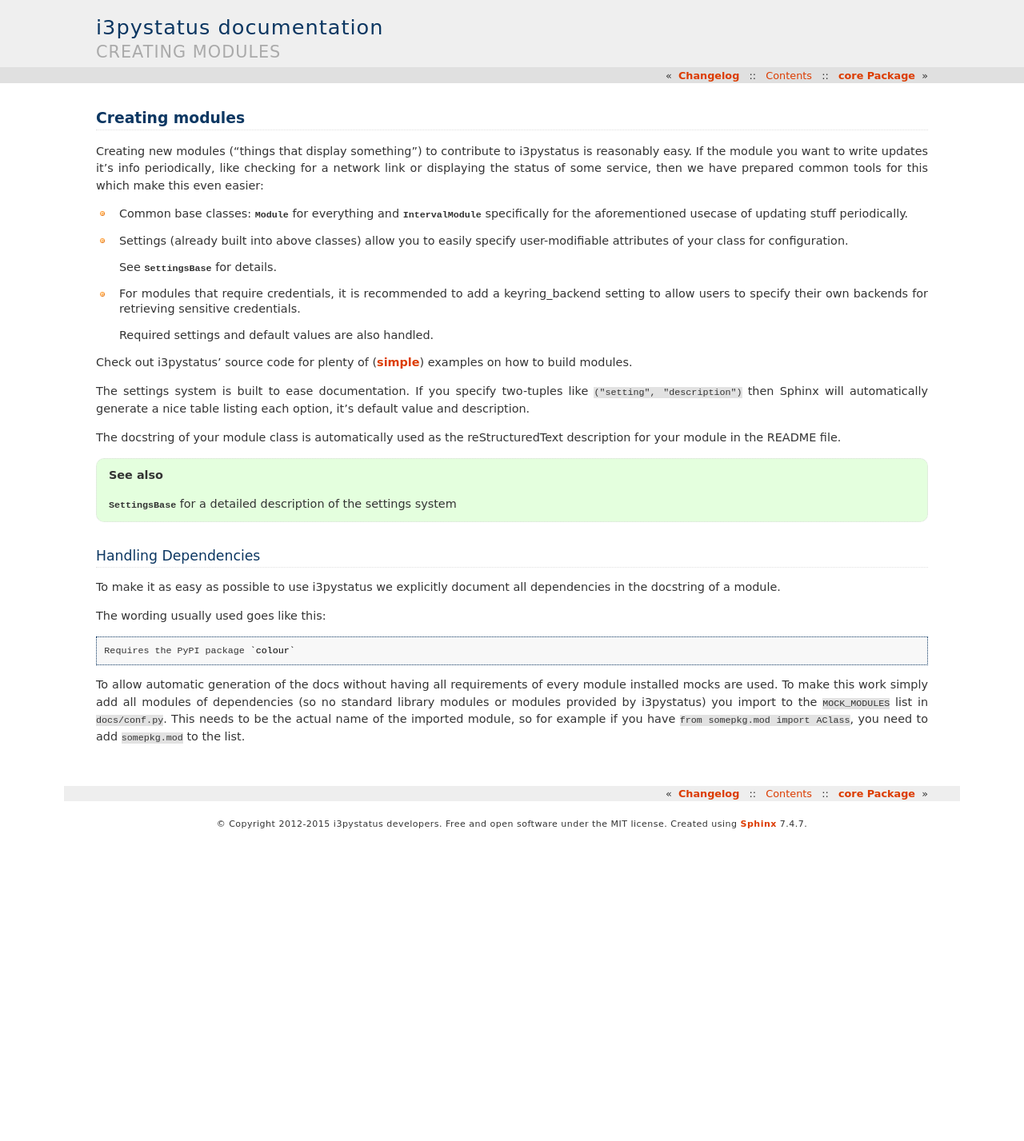
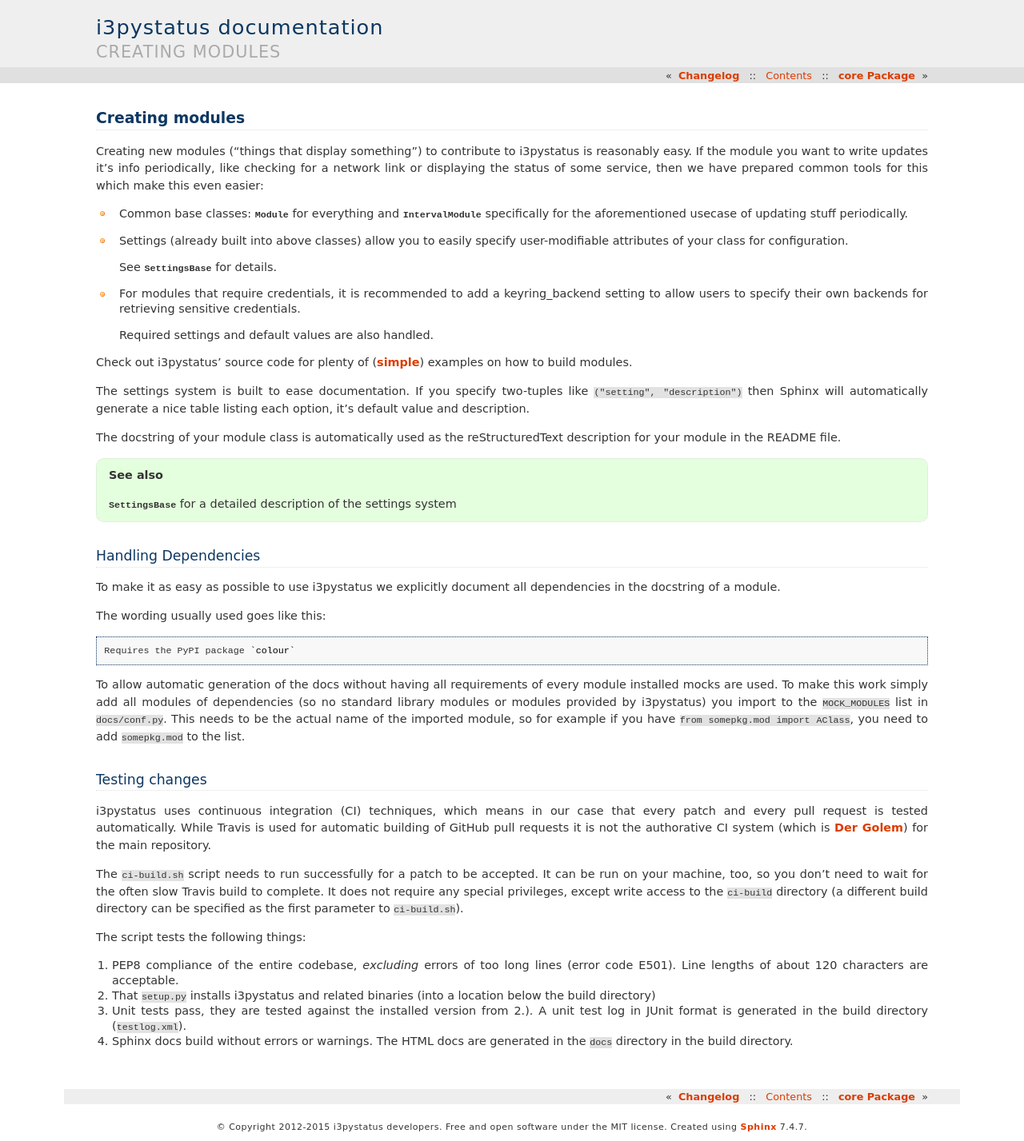
Before and after one commit to enkore/i3pystatus, a Sphinx documentation site: the page built from docs/module.rst, in a window 1280 px wide. Shown: the whole page at 80% size. Built offline with Sphinx 7.4.7, drawn with Linux system fonts in a browser that asks for light colours; before the commit the page ends 1047 px from its top, so only the background shows below that.

Commit message:
Add testing changes chapter

```diff
--- a/docs/module.rst
+++ b/docs/module.rst
@@ -56,3 +56,32 @@ or modules provided by i3pystatus) you import to the ``MOCK_MODULES``
 list in ``docs/conf.py``. This needs to be the actual name of the imported
 module, so for example if you have ``from somepkg.mod import AClass``,
 you need to add ``somepkg.mod`` to the list.
+
+Testing changes
+---------------
+
+i3pystatus uses continuous integration (CI) techniques, which means in
+our case that every patch and every pull request is tested
+automatically. While Travis is used for automatic building of GitHub
+pull requests it is not the authorative CI system (which is `Der Golem
+<http://golem.enkore.de/>`_) for the main repository.
+
+The ``ci-build.sh`` script needs to run successfully for a patch to be
+accepted. It can be run on your machine, too, so you don't need to
+wait for the often slow Travis build to complete. It does not require
+any special privileges, except write access to the ``ci-build``
+directory (a different build directory can be specified as the first
+parameter to ``ci-build.sh``).
+
+The script tests the following things:
+
+1. PEP8 compliance of the entire codebase, *excluding* errors of too
+   long lines (error code E501). Line lengths of about 120 characters
+   are acceptable.
+2. That ``setup.py`` installs i3pystatus and related binaries (into a
+   location below the build directory)
+3. Unit tests pass, they are tested against the installed version from
+   2.). A unit test log in JUnit format is generated in the build
+   directory (``testlog.xml``).
+4. Sphinx docs build without errors or warnings. The HTML docs are
+   generated in the ``docs`` directory in the build directory.
```
